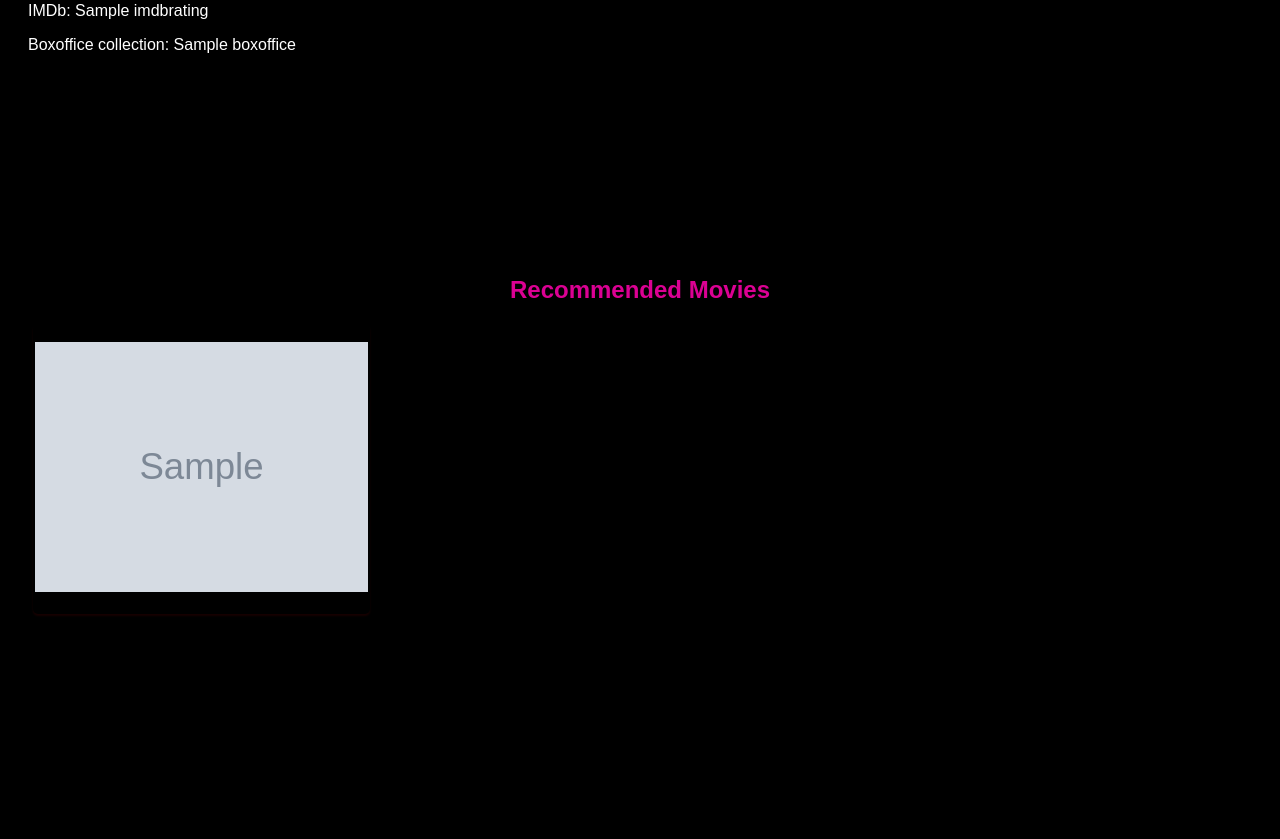
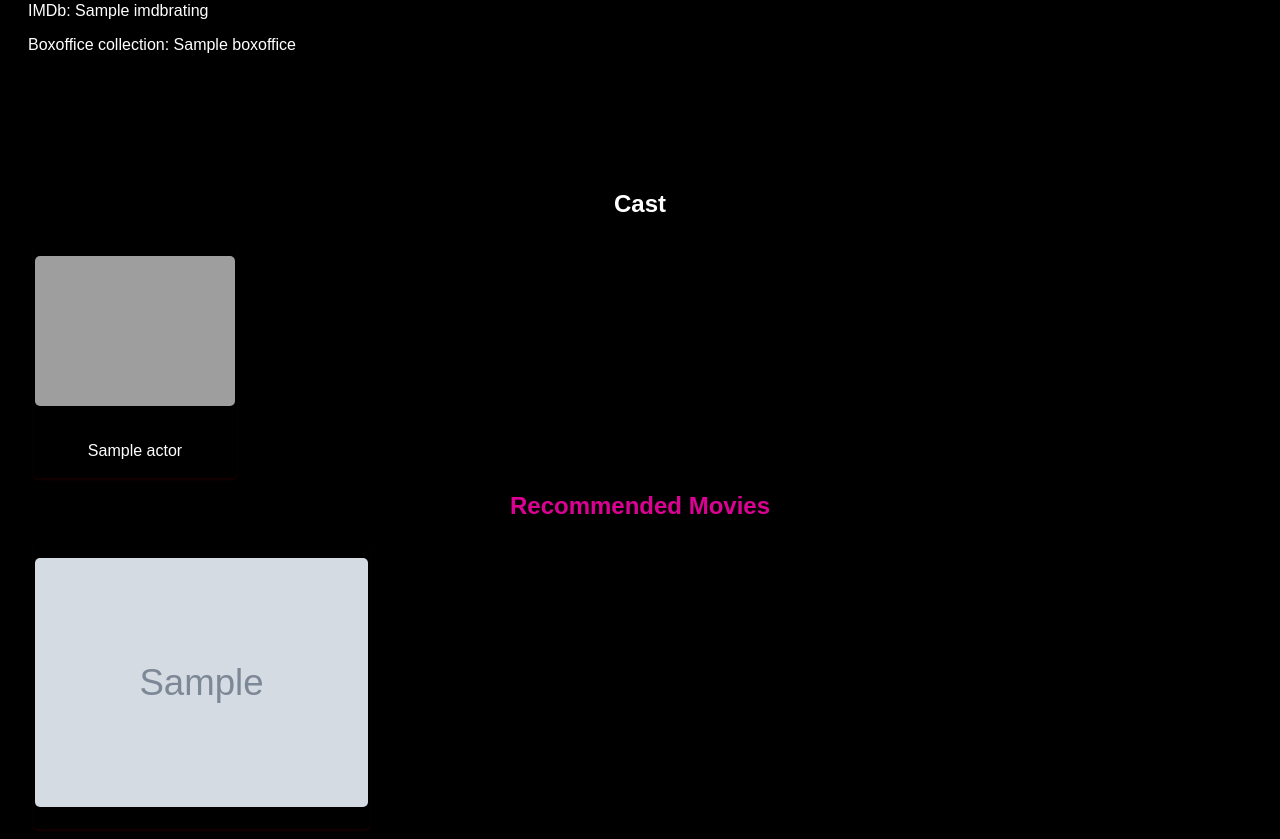
Before and after one commit to ayushanandmallik/Movie_Recommendor, a Django app: template templates/result.html in a window 1280 px wide. Shown: the part 448-1287 px from the top of the page. Before the commit the page ends 1064 px from the top, so only its background shows below. Run offline with Django 3.2, Linux system fonts and the light colour scheme; the template is opened without the code that fills it: most values are stand-ins (such as "Sample title", 1, 10 or a date in 2020); grey boxes marked "Sample" are stand-in pictures; grey boxes are pictures that could not be loaded.

Commit message:
cast updates

```diff
--- a/static/css/style.css
+++ b/static/css/style.css
@@ -3,6 +3,9 @@ font-family: Arial, Helvetica, sans-serif;
 text-align: center;
 background-color: black;
 color: white;
+}
+img{
+  border-radius: 5px;
 }
 /*
 .cover{
@@ -80,7 +83,7 @@ ul.nav li.current a {
     max-height: 250px;
     width: auto;
     height: auto;
-
+    border-radius: 5px;
 }
 
 
@@ -163,7 +166,7 @@ ul.nav li.current a {
 
 .searched{
   margin-top: 10px;
-  margin-bottom: 50px;
+  margin-bottom: 100px;
   margin-right: 400px;
   text-align: left;
   padding: 20px;
@@ -173,7 +176,7 @@ ul.nav li.current a {
 
 
 .recommendation{
-  box-sizing: border-box;
+
   text-align: center;
   margin-top: 100px;
 }
@@ -188,3 +191,22 @@ ul.nav li.current a {
     border-radius: 5px;
     padding-right: 10px;
   }
+
+  .cast{
+
+
+    text-align: center;
+   /* margin-bottom: 100px;*/
+    padding-bottom: 100px;
+
+  }
+  .act_img{
+    /*position: absolute;*/
+    display: block;
+    max-width: 250px;
+    max-height: 150px;
+    width: auto;
+    height: auto;
+    border-radius: 5px;
+
+}
--- a/templates/result.html
+++ b/templates/result.html
@@ -55,7 +55,31 @@
 </div>
 
 
+<div class="cast">
+  <h2>Cast</h2>
 
+  {% for cast in actors %}
+
+
+
+  <div id="wrapper">
+    <div class="row">
+    <div class="column">
+      <div class="card">
+        <div id="image_div">
+          <p class="img_wrapper">
+        <img src="https://image.tmdb.org/t/p/w500{{cast.picture}}" class="act_img">
+        <span><p>{{cast.actor}}</p></span>
+
+
+  </p>
+      </div></div>
+    </div>
+    </div>
+  </div>
+{% endfor %}
+</div>
+<br>
 <br>
 
 <br>
```
Also changed, not shown: movie_recommendor/imdb.py (+19 -1 lines), movie_recommendor/views.py (+7 -4 lines).
